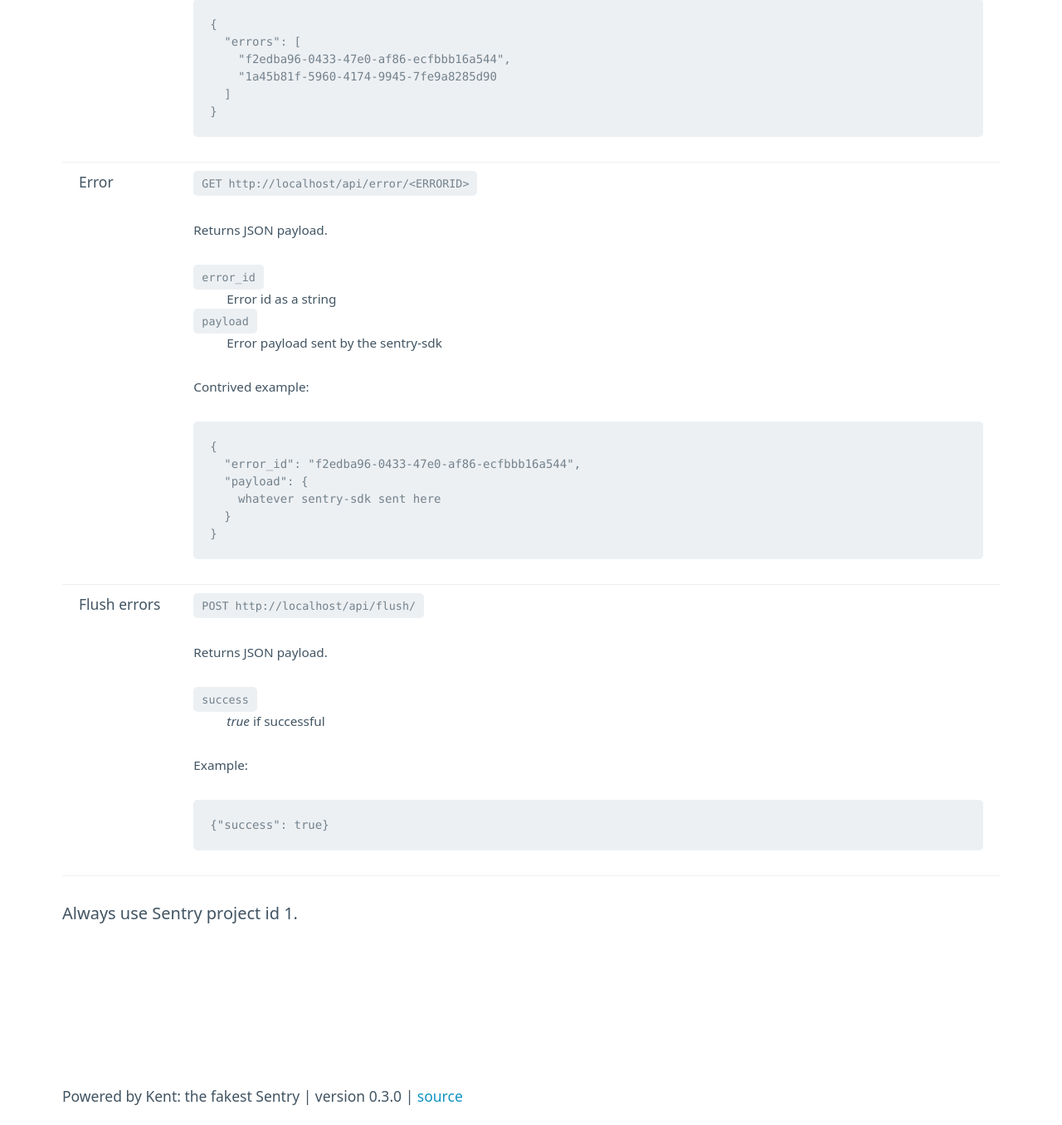
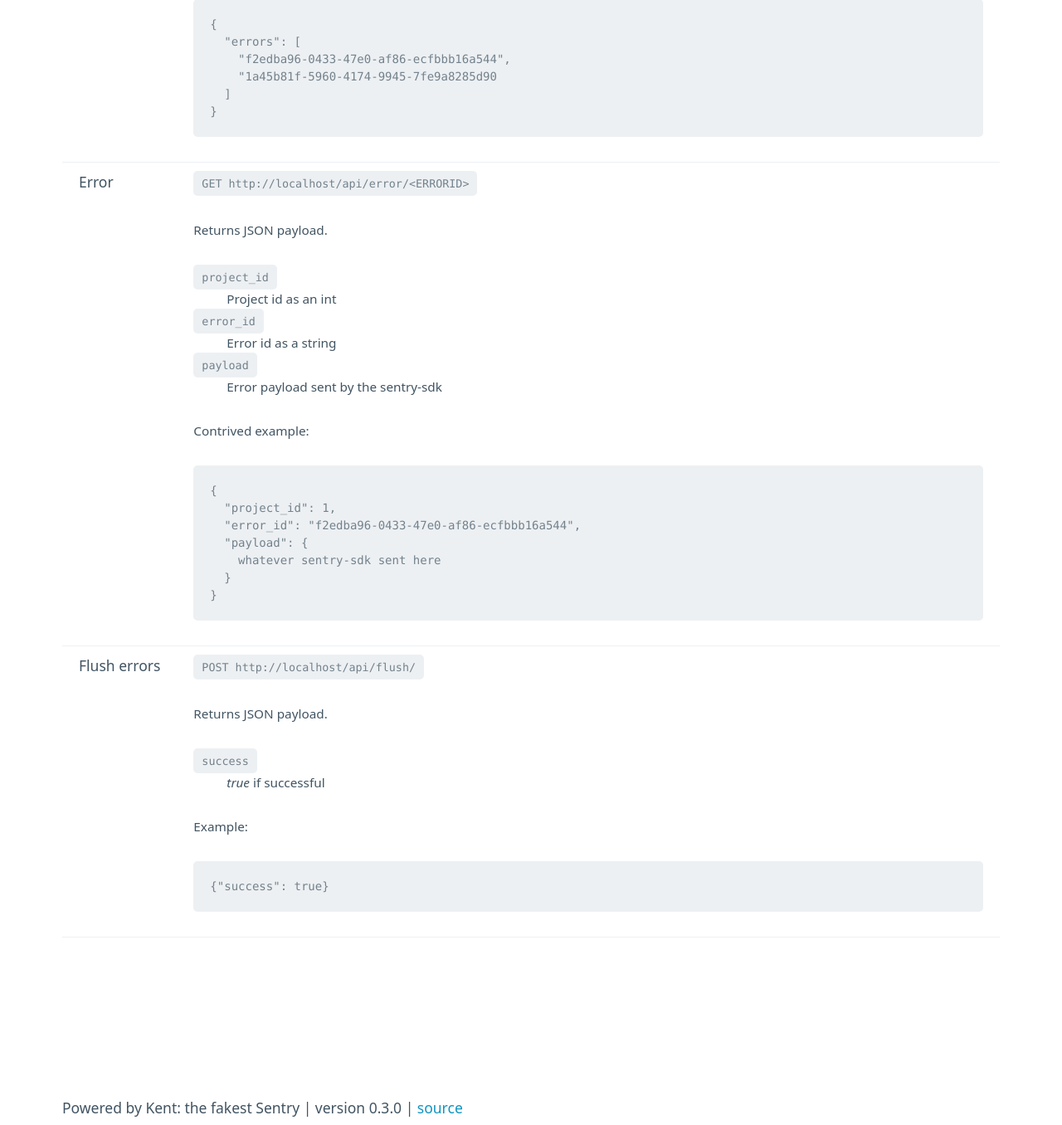
Before and after one commit to willkg/kent, a Flask app: page / in a window 1280 px wide. Shown: the part 1013-2369 px from the top of the page at 83% size. Before the commit the page ends 2345 px from the top, so only its background shows below. Run offline with Flask 2, Linux system fonts and the light colour scheme; some libraries are stand-ins or nearby versions.

Commit message:
Support multiple project ids (#7)
This adds support for multiple project ids. I don't have a particular
need for this, but it seemed easy to do and reduces some weirdness.

```diff
--- a/src/kent/app.py
+++ b/src/kent/app.py
@@ -2,6 +2,7 @@
 # License, v. 2.0. If a copy of the MPL was not distributed with this
 # file, You can obtain one at http://mozilla.org/MPL/2.0/.
 
+from dataclasses import dataclass
 import gzip
 import json
 import uuid
@@ -11,22 +12,42 @@ from kent import __version__
 from flask import Flask, request, render_template
 
 
+@dataclass
+class Error:
+    project_id: int
+    error_id: str
+    payload: dict
+
+    def get_timestamp(self):
+        return self.payload.get("timestamp", "none")
+
+    def to_dict(self):
+        return {
+            "project_id": self.project_id,
+            "error_id": self.error_id,
+            "payload": self.payload,
+        }
+
+
 class ErrorManager:
     MAX_ERRORS = 100
 
     def __init__(self):
-        # List of (errorid, payload) tuples
+        # List of Error instances
         self.errors = []
 
-    def add_error(self, error):
-        self.errors.append((str(uuid.uuid4()), error))
+    def add_error(self, project_id, payload):
+        error_id = str(uuid.uuid4())
+        error = Error(project_id=project_id, error_id=error_id, payload=payload)
+        self.errors.append(error)
+
         while len(self.errors) > self.MAX_ERRORS:
             self.errors.pop(0)
 
     def get_error(self, error_id):
-        for key, val in self.errors:
-            if key == error_id:
-                return val
+        for error in self.errors:
+            if error.error_id == error_id:
+                return error
         return None
 
     def get_errors(self):
@@ -53,14 +74,12 @@ def create_app(test_config=None):
     def index_view():
         host = request.scheme + "://" + request.headers["host"]
         dsn = request.scheme + "://public@" + request.headers["host"] + "/1"
-        errors = ERRORS.get_errors()
-        error_info = [(error_id, payload["timestamp"]) for error_id, payload in errors]
 
         return render_template(
             "index.html",
             host=host,
             dsn=dsn,
-            errors=error_info,
+            errors=ERRORS.get_errors(),
             version=__version__,
         )
 
@@ -70,20 +89,20 @@ def create_app(test_config=None):
         if error is None:
             return {"error": f"Error {error_id} not found"}, 404
 
-        return {"error_id": error_id, "payload": error}
+        return error.to_dict()
 
     @app.route("/api/errorlist/", methods=["GET"])
     def api_error_list_view():
-        errors = [error_id for error_id, error in ERRORS.get_errors()]
-        return {"errors": errors}
+        error_ids = [error.error_id for error in ERRORS.get_errors()]
+        return {"errors": error_ids}
 
     @app.route("/api/flush/", methods=["POST"])
     def api_flush_view():
         ERRORS.flush()
         return {"success": True}
 
-    @app.route("/api/1/store/", methods=["POST"])
-    def store_view():
+    @app.route("/api/<int:project_id>/store/", methods=["POST"])
+    def store_view(project_id):
         for key, val in request.headers.items():
             app.logger.info(f"{key}: {val}")
 
@@ -96,7 +115,8 @@ def create_app(test_config=None):
             body = json.loads(body)
 
         if body:
-            ERRORS.add_error(body)
+            ERRORS.add_error(project_id=project_id, payload=body)
+
         return {"success": True}
 
     return app
--- a/src/kent/templates/index.html
+++ b/src/kent/templates/index.html
@@ -36,13 +36,15 @@
           <table>
             <thead>
               <th>timestamp</th>
+              <th>project id</th>
               <th>id</th>
             </thead>
             <tbody>
-              {% for error_id, timestamp in errors %}
+              {% for error in errors %}
                 <tr>
-                  <td>{{ timestamp }}</td>
-                  <td><a href="/api/error/{{ error_id }}">{{ error_id }}</a></td>
+                  <td>{{ error.get_timestamp() }}</td>
+                  <td>{{ error.project_id }}</td>
+                  <td><a href="/api/error/{{ error.error_id }}">{{ error.error_id }}</a></td>
                 </tr>
               {% endfor %}
             </tbody>
@@ -92,6 +94,8 @@
               <p><code>GET {{ host }}/api/error/&lt;ERRORID&gt;</code></p>
               <p>Returns JSON payload.</p>
               <dl>
+                <dt><code>project_id</code></dt>
+                <dd>Project id as an int</dd>
                 <dt><code>error_id</code></dt>
                 <dd>Error id as a string</dd>
                 <dt><code>payload</code></dt>
@@ -99,6 +103,7 @@
               </dl>
               <p>Contrived example:</p>
 <pre><code>{
+  "project_id": 1,
   "error_id": "f2edba96-0433-47e0-af86-ecfbbb16a544",
   "payload": {
     whatever sentry-sdk sent here
@@ -119,9 +124,6 @@
 <pre><code>{"success": true}</code></pre>
           </tr>
         </table>
-        <p>
-          Always use Sentry project id 1.
-        </p>
       </main>
       <footer class="container">
         <small>
```
Also changed, not shown: tests/test_app.py (+5 -1 lines), 2 other files.
